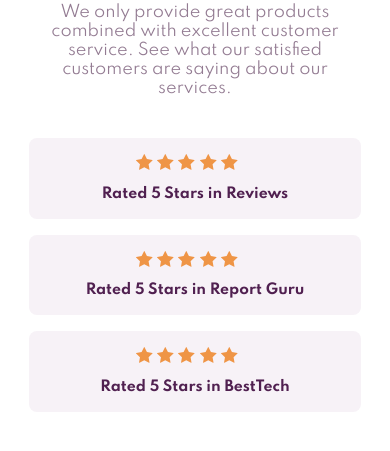
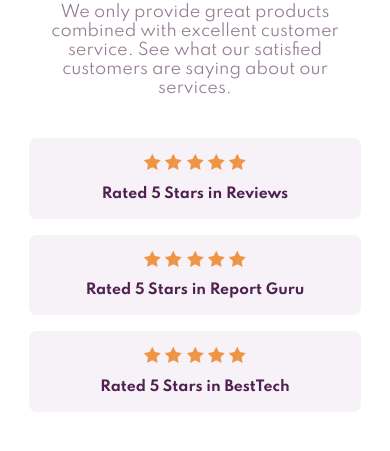
Before and after one commit to JacksonJ97/social-proof-section, a plain HTML site: page index.html in a window 390 px wide. Shown: the part 199-650 px from the top of the page. Drawn offline with Linux system fonts and the light colour scheme.

Commit message:
Updated mobile view

```diff
--- a/style.css
+++ b/style.css
@@ -43,8 +43,7 @@
 }
 
 .rating-bar__stars {
-  width: 50%;
-  margin: 0 auto;
+  text-align: center;
 }
 
 .rating-bar__text {
```
